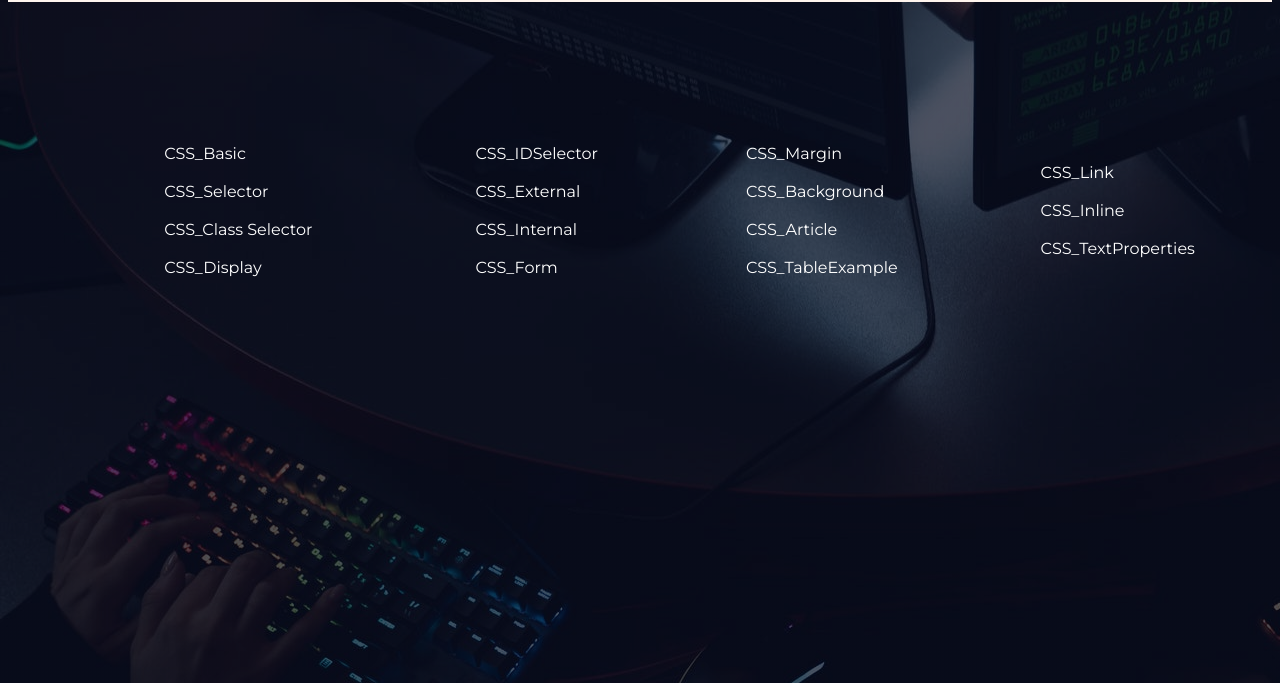
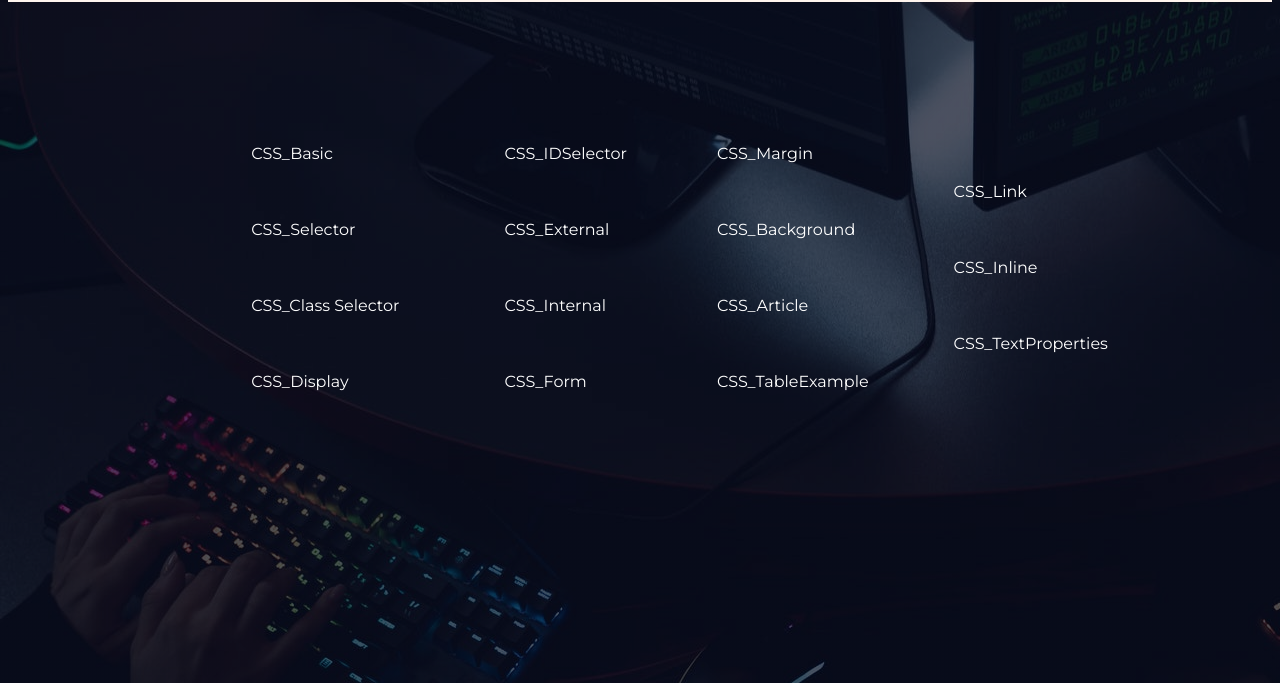
Before and after one commit to irushikeshb/Complete-web-dev, a plain HTML site: page CSS_REPO.html in a window 1280 px wide. Shown: the part 117-800 px from the top of the page. Drawn offline with Linux system fonts and the light colour scheme.

Commit message:
did some chnages in margin.css file

```diff
--- a/CSS_REPO.html
+++ b/CSS_REPO.html
@@ -13,26 +13,26 @@
     <hr>
     <table>
         <td class="a1">
-            <a href="http://127.0.0.1:5500/Full_Stack/CSS/CSSBasics/CSSbasic.html">CSS_Basic</a><br><br>
-            <a href="http://127.0.0.1:5500/Full_Stack/CSS/CSS_Selector/CSSselectors.html">CSS_Selector</a><br><br>
-            <a href="http://127.0.0.1:5500/Full_Stack/CSS/Class_Selector/CSS-ClassSelectors.html">CSS_Class Selector</a><br><br>
+            <a href="http://127.0.0.1:5500/Full_Stack/CSS/CSSBasics/CSSbasic.html">CSS_Basic</a><br><br><br><br>
+            <a href="http://127.0.0.1:5500/Full_Stack/CSS/CSS_Selector/CSSselectors.html">CSS_Selector</a><br><br><br><br>
+            <a href="http://127.0.0.1:5500/Full_Stack/CSS/Class_Selector/CSS-ClassSelectors.html">CSS_Class Selector</a><br><br><br><br>
             <a href="http://127.0.0.1:5500/Full_Stack/CSS/CSS_Display/DisplayProp.html">CSS_Display</a>
         </td>
         <td class="a2">
-            <a href="http://127.0.0.1:5500/Full_Stack/CSS/IDSelectorCSS.html">CSS_IDSelector</a><br><br>
-            <a href="http://127.0.0.1:5500/Full_Stack/CSS/ExternalCss.html">CSS_External</a><br><br>
-            <a href="http://127.0.0.1:5500/Full_Stack/CSS/InternalCss.html">CSS_Internal</a><br><br>
+            <a href="http://127.0.0.1:5500/Full_Stack/CSS/IDSelectorCSS.html">CSS_IDSelector</a><br><br><br><br>
+            <a href="http://127.0.0.1:5500/Full_Stack/CSS/CSS_External/ExternalCss.html">CSS_External</a><br><br><br><br>
+            <a href="http://127.0.0.1:5500/Full_Stack/CSS/InternalCss.html">CSS_Internal</a><br><br><br><br>
             <a href="http://127.0.0.1:5500/Full_Stack/CSS/CSS_Form/Form.html">CSS_Form</a>
         </td>
         <td class="a3">
-            <a href="http://127.0.0.1:5500/Full_Stack/CSS/CSS_Margin/CSS_Margin.html">CSS_Margin</a><br><br>
-            <a href="http://127.0.0.1:5500/Full_Stack/CSS/CSS_Background/Background.html">CSS_Background</a><br><br>
-            <a href="http://127.0.0.1:5500/Full_Stack/CSS/CSS_Article/Article.html">CSS_Article</a><br><br>
+            <a href="http://127.0.0.1:5500/Full_Stack/CSS/CSS_Margin/CSS_Margin.html">CSS_Margin</a><br><br><br><br>
+            <a href="http://127.0.0.1:5500/Full_Stack/CSS/CSS_Background/Background.html">CSS_Background</a><br><br><br><br>
+            <a href="http://127.0.0.1:5500/Full_Stack/CSS/CSS_Article/Article.html">CSS_Article</a><br><br><br><br>
             <a href="http://127.0.0.1:5500/Full_Stack/CSS/CSS_Table/Table.html">CSS_TableExample</a><br>
         </td>
         <td class="a4">
-            <a href="http://127.0.0.1:5500/Full_Stack/CSS/CSS_Link/Link.html">CSS_Link</a><br><br>
-            <a href="http://127.0.0.1:5500/Full_Stack/CSS/inlinecss.html">CSS_Inline</a><br><br>
+            <a href="http://127.0.0.1:5500/Full_Stack/CSS/CSS_Link/Link.html">CSS_Link</a><br><br><br><br>
+            <a href="http://127.0.0.1:5500/Full_Stack/CSS/inlinecss.html">CSS_Inline</a><br><br><br><br>
             <a href="http://127.0.0.1:5500/Full_Stack/CSS/CSS_TextProperties/TextProperties.html">CSS_TextProperties</a><br>
 
         </td>
--- a/cssrepostyle.css
+++ b/cssrepostyle.css
@@ -21,7 +21,7 @@ table{
 td a{
     color: white;
     text-decoration: none;
-    padding: 30px;
+    padding: 1px;
     background: none;
 }
 .a1{
```
Also changed, not shown: Full_Stack/CSS/CSS_Margin/CSS_Margin.html (+1 -0 lines), Full_Stack/CSS/CSS_Margin/MarginCSS.css (+7 -0 lines).
